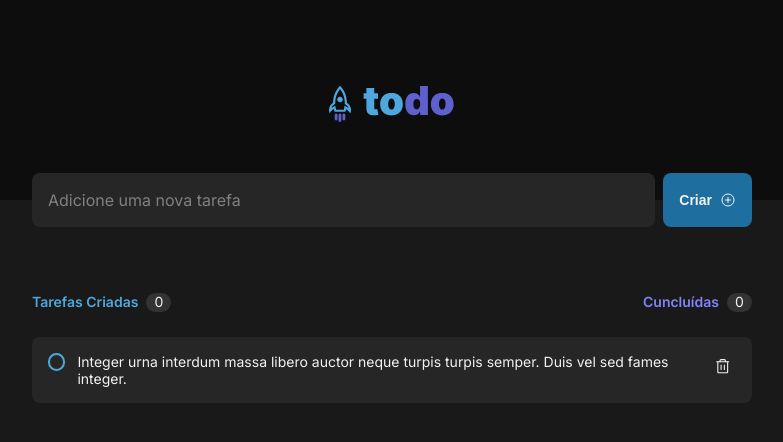
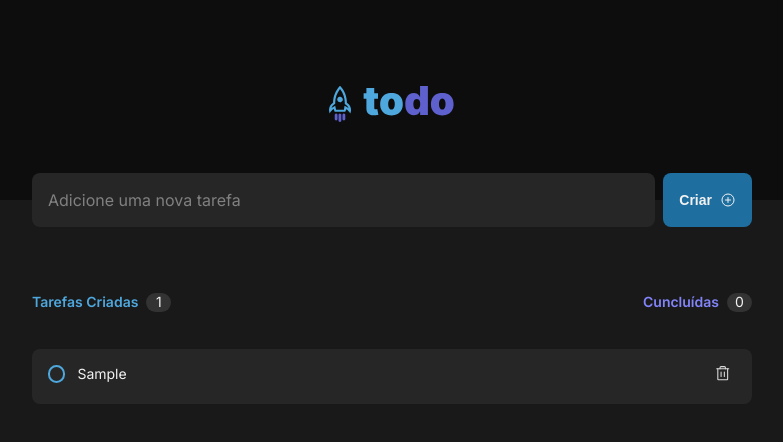
Before and after one commit to joaoSouza-js/ignite-fundamentals-first-challenge, a React (Vite) app in the folder aplication/: page / in a window 1280 px wide. Both pictures are taken after typing "Sample" into the empty fields and a click on the button "Criar". Shown: the top 442 px of the page, without its empty margins (248-1031 px from the left). Built offline with nearby package versions, Linux system fonts and the light colour scheme.

Commit message:
make a function that delete a task and show the new tasks

```diff
--- a/aplication/src/App.tsx
+++ b/aplication/src/App.tsx
@@ -15,12 +15,24 @@ export interface  task {
 }
 
 function App() {
-  const [allTaks, setAllTasks] = useState<task[]>([])
+  const [allTasks, setAllTasks] = useState<task[]>([])
   const [taskTextContent, setTaskTextContent] = useState('')
 
-  const tasksDone = allTaks.filter(task =>{
+  const tasksDone = allTasks.filter(task =>{
     return task.isCompleted === true
   })
+
+  function deleteOneTask(taskId: number){
+
+    const allTasksWithoutOne = allTasks.filter(task => {
+      return task.id != taskId
+    })
+
+    setAllTasks( state => {
+      return allTasksWithoutOne
+    })
+
+  }
 
 
 
@@ -36,16 +48,24 @@ function App() {
 
         <section className={styles.taskStatus}>
           <div className={styles.created}>
-            <strong>Tarefas Criadas</strong> <span>0</span>
+            <strong>Tarefas Criadas</strong>
+            <span>{allTasks.length}</span>
           </div>
           <div className={styles.done}>
-            <strong> Cuncluídas</strong> <span>{tasksDone.length}</span>
+            <strong> Cuncluídas</strong>
+             <span>
+              {
+                tasksDone.length === 0
+                ? tasksDone.length
+                : `${tasksDone.length} de ${allTasks.length}`
+              }
+             </span>
           </div>
         </section>
 
         <article className={styles.tasks}>
           {
-            allTaks.length === 0
+            allTasks.length === 0
             ?
               <div className={styles.withoutTask}>
                 <img src={clipBoardImage} alt="" />
@@ -56,9 +76,12 @@ function App() {
               </div>
 
             :
-            allTaks.map(task =>{
+            allTasks.map(task =>{
               return(
                 <Task
+                  id={task.id}
+                  content= {task.content}
+                  onDeleteOneTask = {deleteOneTask}
                   key={task.id}
                 />
               )
--- a/aplication/src/app.module.css
+++ b/aplication/src/app.module.css
@@ -39,9 +39,10 @@ main.container section.taskStatus div span{
     align-items: center;
 
     background-color: var(--gray400);
+    padding: 4px;
     text-align: center;
     height: 1.1875rem;
-    width: 1.5625rem;
+    min-width: 1.5625rem;
     border-radius: 999px;
 
 }
--- a/aplication/src/components/Task/index.tsx
+++ b/aplication/src/components/Task/index.tsx
@@ -3,29 +3,36 @@ import { useState } from 'react'
 
 import styles from './styles.module.css'
 
-export function Task(){
-    const [isRadioChecked, setIsRadioChecked] = useState(false)
+interface TaskProps{
+    id: number
+    content: string,
+    onDeleteOneTask: (taskId:number) => void
+}
 
-    function handleInputRadioChecked(){
-        isRadioChecked
-        ? setIsRadioChecked(false)
-        : setIsRadioChecked(true)
+export function Task({content,id,onDeleteOneTask}:TaskProps){
+
+    function handleDeleteOneTask(){
+        onDeleteOneTask(id)
     }
 
     return(
         <div className={styles.task}>
             <input
-                id='checkbox01'
+                id={`checkbox${id}`}
                 type='checkbox'
 
             />
-            <label htmlFor="checkbox01"/>
-            <p>Integer urna interdum massa libero auctor neque turpis turpis semper. Duis vel sed fames integer.</p>
-            <div className={styles.imageContent}>
+            <label htmlFor={`checkbox${id}`}/>
+            <p>{content}</p>
+
+            <button
+                onClick={handleDeleteOneTask}
+                title='Lixiera'>
                 <Trash
                     size={'1.090rem'}
                 />
-            </div>
+            </button>
+
         </div>
     )
 }
--- a/aplication/src/components/Task/styles.module.css
+++ b/aplication/src/components/Task/styles.module.css
@@ -8,6 +8,7 @@ div.task {
     column-gap: .75rem;
     width: 100%;
     background-color: var(--gray500);
+    margin-top: .75rem;
 }
 
 div.task input{
@@ -50,21 +51,26 @@ div.task input:checked + label:hover::after{
 
 
 div.task p{
+    flex: 1;
     vertical-align: baseline;
     line-height: normal;
     font-size: .875rem
 }
 
-div.task .imageContent{
+div.task button{
+    background-color: transparent;
+    color: var(--gray200);
+    margin-top: -0.3125rem;
     padding: 0.3125rem;
     display: flex;
     align-items: flex-start;
     border-radius: 4px;
 
 }
-div.task .imageContent:hover{
+div.task button:hover{
     background-color: var(--gray400);
 }
+
 
 div.task svg:hover{
 
```
Also changed, not shown: aplication/src/components/CreateTask/index.tsx (line endings or trailing spaces).
